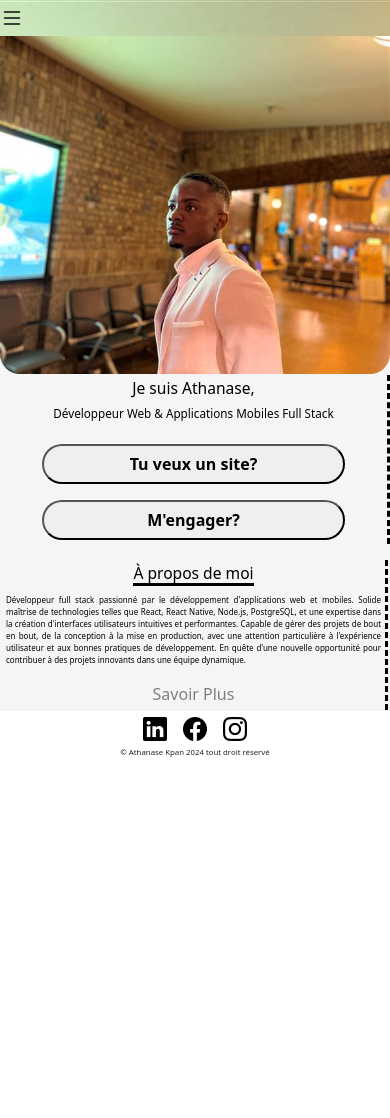
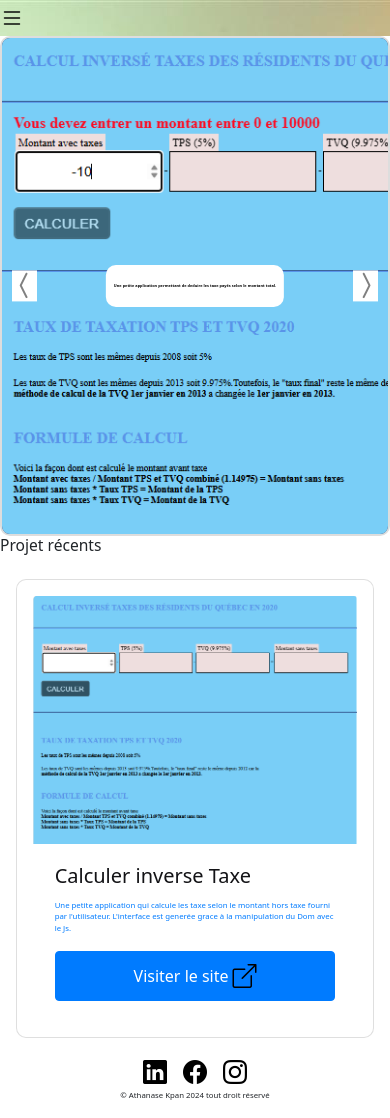
Before and after one commit to Athanase1/folio, a React (Create React App) app: page /#/projets in a window 390 px wide. Before the commit the page ends 844 px from the top, so only its background shows below. Built offline with nearby package versions, Linux system fonts and the light colour scheme; a web font is replaced by a local one.

Commit message:
modification commit

```diff
--- a/package.json
+++ b/package.json
@@ -1,13 +1,14 @@
 {
   "name": "portfolio",
   "version": "0.1.0",
-  "homepage": "https://github.com/Athanase1/portfolio/",
+  "homepage": "https://athanase.github.io/folio",
   "private": true,
   "dependencies": {
     "cra-template": "1.2.0",
     "react": "^18.2.0",
     "react-dom": "^18.2.0",
     "react-router-dom": "^6.28.1",
+    "react-router-hash-link": "^2.4.3",
     "react-scripts": "^5.0.1"
   },
   "scripts": {
--- a/src/assets/data/data.js
+++ b/src/assets/data/data.js
@@ -15,6 +15,10 @@ import Mysql from "../img/mysql.png";
 import Php from "../img/php.jpg";
 import Plsql from "../img/plsql.jpg";
 import Postgre from "../img/postgress.webp";
+import App1 from "../img/app11.png";
+import App2 from "../img/app21.png";
+import App3 from "../img/app31.png"
+import App4 from "../img/port.png";
 
 export const Backend = [
     {
@@ -100,3 +104,35 @@ export const Autres = [
         img:Webstorm,
     },
 ]
+
+export const Project = [
+
+    {
+        id:0,
+        src:App1,
+        titre:"Calculer inverse Taxe",
+        desc:"Une petite application qui calcule les taxe selon le montant hors taxe fourni par l'utilisateur. L'interface est generée grace à la manipulation du Dom avec le Js.",
+        link:"https://athanase1.github.io/calculerTaxe/"
+    },
+    {
+        id:1,
+        src:App2,
+        titre:"Drum Kit",
+        desc:"Une application qui permet de jouer de les musique à l'aide du clavier.",
+        link:"https://athanase1.github.io/drum/"
+    },
+    {
+        id:2,
+        src:App3,
+        titre:"Simon Game",
+        desc:"Une application de jeu.",
+        link:"https://athanase1.github.io/game/"
+    },
+    {
+        id:3,
+        src:App4,
+        titre:"Mon portfolio",
+        desc:"Un site web crée dans le but de démontrer mes compétences à mes futures employeurs.",
+        link:"https://athanase1.github.io/folio/"
+    }
+]
--- a/src/components/carousel/carousel.css
+++ b/src/components/carousel/carousel.css
@@ -3,12 +3,13 @@
     align-items: center;
     justify-content: center;
     position: relative;
-    width: 80%;
+    width: 100%;
     margin: auto;
     overflow: hidden;
     border: 2px solid #ddd;
     border-radius: 10px;
-    background-color: #fff;
+    background-color: #473e66;
+    height: 500px;
   }
 
   .carousel-content {
@@ -17,24 +18,41 @@
     justify-content: center;
     align-items: center;
     width: 100%;
-    padding: 1rem;
-  }
+    height: 100%;
+    background-repeat: no-repeat;
+    background-size: cover;
 
-  .carousel img {
-    width: 90%;
-    max-height: 400px;
-    height: auto;
-    object-fit: cover;
-    border-radius: 10px;
 
   }
 
+  /*.carousel img {
+    width: 100%;
+    max-height: 100%;
+    height: 100%;
+    object-fit: cover;
+    border-radius: 10px;
+  }*/
+
   .description {
     margin: 10px 0;
-    font-size: 1rem;
+    font-size:1vw;
     text-align: center;
+
+
+  }
+  .legend{
+    position: absolute;
+    left: 50%;
+    transform: translateX(-50%);
     color: black;
+    font-weight: bold;
+
+
+    background-color: white;
+    padding: 0.5rem;
+    border-radius: 10px;
   }
+
 
   .arrow {
     position: absolute;
@@ -42,12 +60,15 @@
     transform: translateY(-50%);
     color: gray;
     border: none;
-    font-size: 3vw;
+    font-size: 4vw;
     cursor: pointer;
-    padding: 10px;
-    border-radius: 50%;
-    background: none;
     animation: none;
+    height: fit-content;
+    width: 25px;
+    display: flex;
+    align-items: center;
+    justify-content: center;
+    background-color: white;
   }
   .arrow:hover{
     outline: none;
@@ -63,3 +84,14 @@
   .arrow.next {
     right: 10px;
   }
+
+  @media screen and (max-width : 767px) {
+    .arrow{
+      font-size: 8vw !important;
+    }
+
+
+  }
+  @media screen and (max-width: 400px){
+
+  }
--- a/src/components/carousel/carousel.jsx
+++ b/src/components/carousel/carousel.jsx
@@ -43,12 +43,14 @@ useEffect(() => {
 }, [isPaused]);
 
 
-    const prevSlide = () => {
-      setCurrentIndex((prevIndex) => (prevIndex === 0 ? images.length - 1 : prevIndex - 1));
+const nextSlide = () => {
+  setCurrentIndex((prevIndex) => (prevIndex + 1) % images.length);
 };
 
-    const nextSlide = () => {
-      setCurrentIndex((prevIndex) => (prevIndex === images.length - 1 ? 0 : prevIndex + 1));
+const prevSlide = () => {
+  setCurrentIndex((prevIndex) =>
+    (prevIndex - 1 + images.length) % images.length
+  );
 };
       // Défilement automatique
   useEffect(() => {
@@ -56,21 +58,22 @@ useEffect(() => {
     return () => clearInterval(interval); // Nettoie l'intervalle lorsque le composant est démonté
   }, []);
     return (
-      <div className="carousel"
+      <div
+      className="carousel"
       onMouseEnter={() => setIsPaused(true)}
       onMouseLeave={() => setIsPaused(false)}
     >
-        <i className="arrow prev bi bi-chevron-compact-left" onClick={prevSlide}>
+      <i className="arrow prev bi bi-chevron-compact-left" onClick={prevSlide}></i>
+      <div className="carousel-content" style={{ backgroundImage: `url(${images[currentIndex].src})` }}>
+        <div
+          className="legend"
 
-        </i>
-        <div className="carousel-content">
-        <img src={images[currentIndex].src} alt={`Slide ${currentIndex + 1}`} />
+        >
           <p className="description">{images[currentIndex].description}</p>
-        <a href="/projets">Savoir plus</a>
+
         </div>
-        <i className="arrow next bi bi-chevron-compact-right" onClick={nextSlide}>
-
-        </i>
+      </div>
+      <i className="arrow next bi bi-chevron-compact-right" onClick={nextSlide}></i>
     </div>
     );
   };
--- a/src/components/layout/layout.css
+++ b/src/components/layout/layout.css
@@ -87,7 +87,7 @@ footer{
     header{
         width: 100%;
         flex-direction: column;
-        justify-content: space-between;
+        justify-content: flex-start;
         align-items: flex-start;
         z-index: 1;
         height: fit-content;
@@ -100,7 +100,6 @@ footer{
     header ul {
         flex-direction: column;
         align-items: center;
-        justify-content: center;
         width: 100%;
         display: none;
         height: 100vh;
--- a/src/components/pages/home.jsx
+++ b/src/components/pages/home.jsx
@@ -1,6 +1,6 @@
 import React from "react";
 import "../../styles/index.css"
-
+import { HashLink } from 'react-router-hash-link';
 export default function Home(){
 
     return (
@@ -17,7 +17,7 @@ export default function Home(){
                     <div className="about">
                         <h1>À propos de moi</h1>
                         <p>Développeur full stack passionné par le développement d'applications web et mobiles. Solide maîtrise de technologies telles que React, React Native, Node.js, PostgreSQL, et une expertise dans la création d'interfaces utilisateurs intuitives et performantes. Capable de gérer des projets de bout en bout, de la conception à la mise en production, avec une attention particulière à l'expérience utilisateur et aux bonnes pratiques de développement. En quête d'une nouvelle opportunité pour contribuer à des projets innovants dans une équipe dynamique.</p>
-                        <a href="/">Savoir Plus</a>
+                        <HashLink to="/portfolio#section">Savoir Plus</HashLink>
                     </div>
             </div>
             <div className="photo">
--- a/src/components/pages/portfolio.jsx
+++ b/src/components/pages/portfolio.jsx
@@ -2,6 +2,7 @@ import React, {useEffect} from "react";
 import "../../styles/portfolio.css"
 import { Frontend, Backend, Autres } from "../../assets/data/data";
 import Carousel from "../carousel/carousel";
+import { HashLink } from 'react-router-hash-link';
 export default function Profiles(){
     /*useEffect(() =>{
         const form = document.getElementById('contact-form');
@@ -57,16 +58,16 @@ form.addEventListener('submit', async (event) => {
 
     return (
         <div className="portfolio">
-            <aside>
+           <aside>
                 <ul>
                     <h1>Naviguer cette page</h1>
-                    <li><a href="#section1">Section introduction</a></li>
-                    <li> <a href="#section2">Projects récents</a></li>
-                    <li> <a href="#section3">À propos de moi</a></li>
-                    <li><a href="#section4">Services offerts</a></li>
-                    <li><a href="#section5">Compétences</a></li>
-                    <li><a href="#section6">Contacts</a></li>
-                </ul>
+                    <li><HashLink smooth to="#section1">Section introduction</HashLink></li>
+                    <li><HashLink smooth to="#section2">Projects récents</HashLink></li>
+                    <li><HashLink smooth to="#section3">À propos de moi</HashLink></li>
+                    <li><HashLink smooth to="#section4">Services offerts</HashLink></li>
+                    <li><HashLink smooth to="#section5">Compétences</HashLink></li>
+                    <li><HashLink smooth to="#section6">Contacts</HashLink></li>
+                    </ul>
             </aside>
             <div className="portolioContent">
             <section className="hidden" id="section1">
@@ -136,7 +137,7 @@ form.addEventListener('submit', async (event) => {
                 </div>
             </section>
             <section className="hidden" id="section6">
-                <div className="Contact">
+                <div className="Contact" id="contact">
                     <h1>Contact</h1>
                     <form id="contact-form">
                         <label for="name">Nom :</label>
--- a/src/components/pages/projets.jsx
+++ b/src/components/pages/projets.jsx
@@ -1,12 +1,28 @@
 import React from "react";
 import "../../styles/projects.css"
 import Carousel from "../carousel/carousel";
+import { Project } from "../../assets/data/data";
 
 export default function Projects(){
 
     return (
         <div>
           <Carousel/>
+         <h1>Projet récents</h1>
+          <div className="projects">
+            {Project.map((item) =>(
+              <a href={item.link}>
+              <div class="card" style={{width: "18rem"}} key={item.id}>
+              <img src={item.src} class="card-img-top img" alt="..." />
+              <div class="card-body">
+                <h5 class="card-title">{item.titre}</h5>
+                <p class="card-text">{item.desc}</p>
+                <a href={item.link} class="btn btn-primary">Visiter le site<i class="bi bi-box-arrow-up-right"></i></a>
+              </div>
+            </div>
+            </a>
+            ))}
+            </div>
         </div>
     )
 }
--- a/src/styles/index.css
+++ b/src/styles/index.css
@@ -1,4 +1,8 @@
 /*===============================Home page==========================================*/
+html {
+    scroll-behavior: smooth;
+  }
+
 .Home{
     display: flex;
     color: white;
@@ -34,10 +38,7 @@
     background-position: top;
     background-repeat: no-repeat;
 }
-.photo:hover{
-    transform: scaleX(1.2);
-    transition: all 3s;
-}
+
 
 .about{
     width: 90%;
@@ -59,8 +60,7 @@
     color: gray;
 }
 .about:hover{
-    transform: scaleX(1.1);
-    transition: all 3s;
+    outline: 1px solid white;
 }
 .btns{
    margin-top: 1rem;
@@ -85,8 +85,9 @@ button:hover{
 @media screen and (max-width:400px){
     .desc{
         flex-direction: column;
+        border: none;
+    }
 
-    }
     .Home{
         flex-direction: column-reverse;
         background-color: whitesmoke;
@@ -105,18 +106,24 @@ button:hover{
     .moi{
         align-items: center;
         width: 100%;
-
+        animation: none;
+        transition: none;
+        transform: none;
     }
     .about{
         width: 99%;
         padding: 4px;
         align-items: center;
         box-sizing: border-box;
+        border: none;
     }
     .about p{
         font-size: 0.5rem;
         text-align: justify;
         width: 100%;
+        animation: none;
+        transition: none;
+        transform: none;
     }
     .about h1{
         border-bottom: 3px solid black;
@@ -130,6 +137,9 @@ button:hover{
     }
     .btns button{
         min-width: 80%;
+        animation: none;
+        transition: none;
+        transform: none;
     }
 
     .photo{
@@ -141,8 +151,13 @@ button:hover{
         background-position: center;
         border-bottom-right-radius: 20px;
         border-bottom-left-radius: 20px;
+        animation: none;
+        transition: none;
+        transform: none;
     }
-
+    .animated-text{
+        animation: none;
+    }
 }
 @media screen and (min-width:401px) and (max-width:1000px){
     .Home{
@@ -155,7 +170,7 @@ button:hover{
         background-repeat: no-repeat;
         padding: 0;
         color: white;
-
+        height: 100vh;
     }
 
     .photo{
--- a/src/styles/projects.css
+++ b/src/styles/projects.css
@@ -0,0 +1,56 @@
+.projects{
+    width: 100%;
+    display: flex;
+    align-items: flex-start;
+    justify-content:center;
+    gap: 1rem;
+    padding: 1rem;
+    overflow: auto;
+
+}
+.projects a{
+    width: 400px;
+
+}
+.img{
+    height: 60% !important;
+}
+.card{
+
+    height: fit-content !important;
+    padding: 1rem !important;
+    width: 100% !important;
+    font-family: system-ui, -apple-system, BlinkMacSystemFont, 'Segoe UI', Roboto, Oxygen, Ubuntu, Cantarell, 'Open Sans', 'Helvetica Neue', sans-serif !important;
+}
+.card-body{
+   display: flex;
+   flex-direction: column;
+   align-items: flex-start;
+   justify-content: center;
+    width: 99%;
+}
+.card p{
+    font-size: 1vw !important;
+    text-align: left;
+}
+.card a{
+    display: flex;
+    justify-content: center;
+    align-items: center;
+    gap: 1vw;
+    width: 100%;
+}
+@media screen and (max-width: 767px){
+    .card p{
+        font-size:  2vw !important;
+    }
+    .projects{
+        justify-content: flex-start;
+    }
+    .card{
+        min-width: 99% !important;
+    }
+    .projects a{
+        min-width: 100%;
+    }
+}
```
Also changed, not shown: src/App.js (+4 -4 lines), src/assets/img/port.png (added), 1 other file (tests, documents, lock files or other folders). Lines whose indentation alone changed are shown as unchanged.
